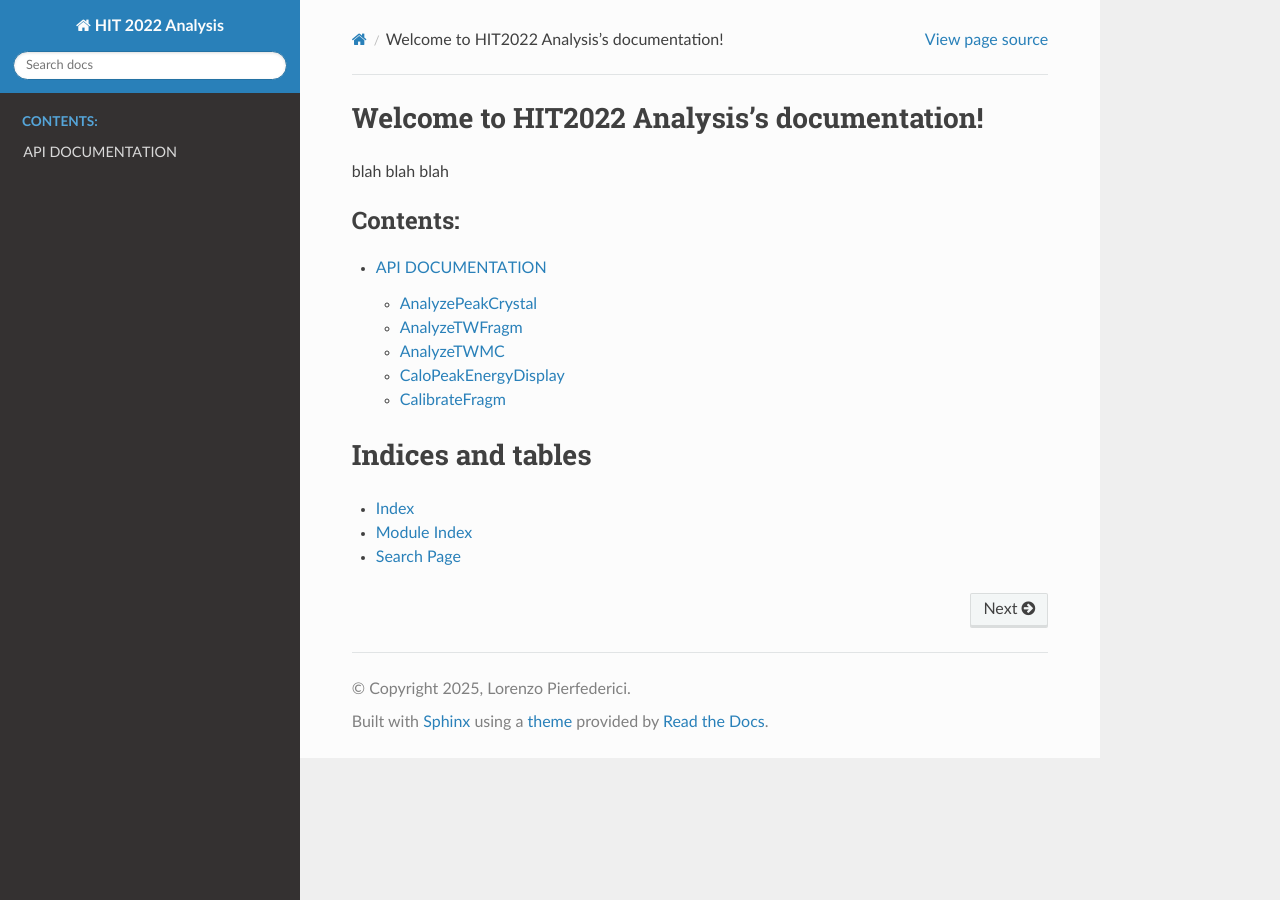
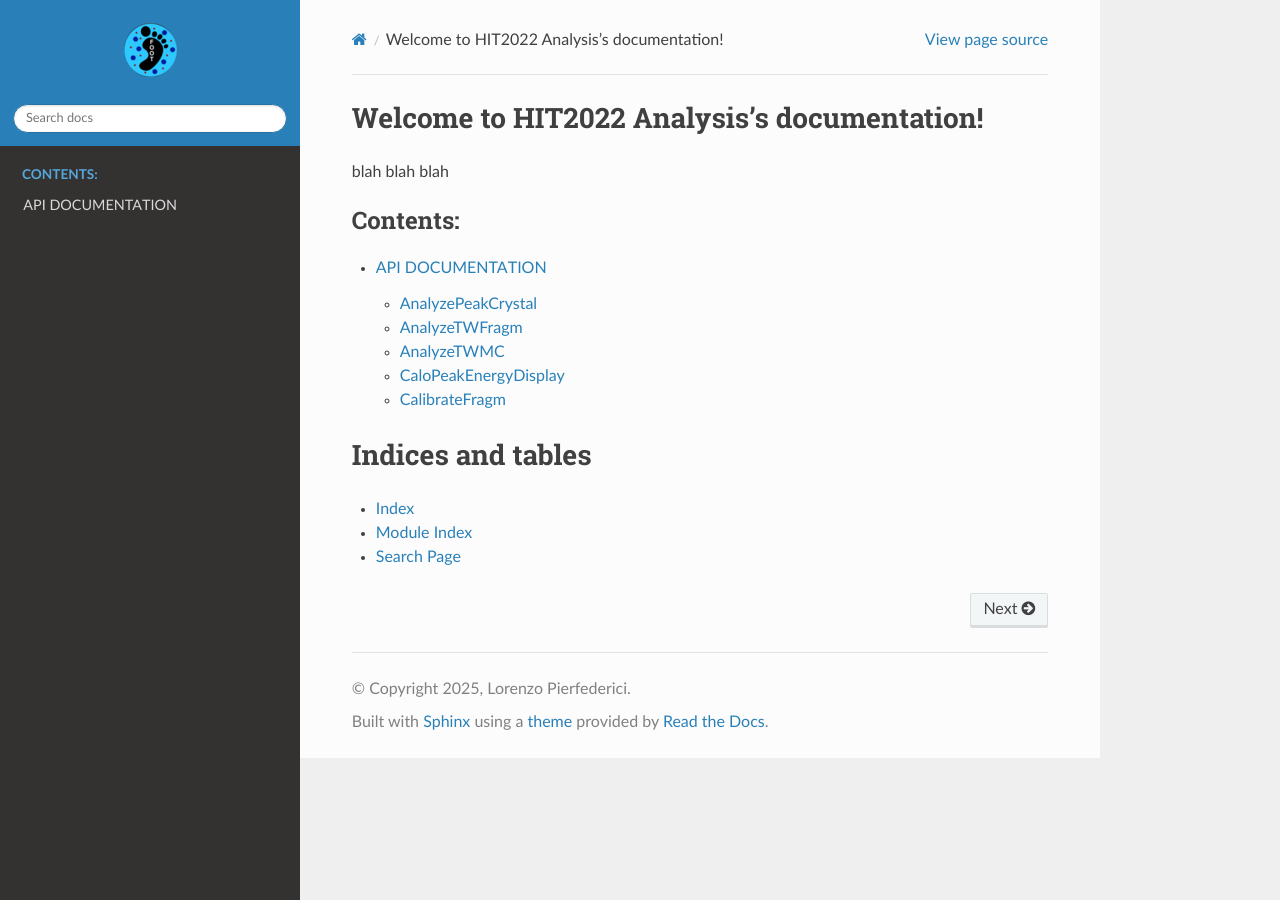
Before and after one commit to LorenzoPierfederici98/HIT2022_Analysis_Macros, a Sphinx documentation site: the page built from docs/sphinx/index.rst, in a window 1280 px wide. Built offline with Sphinx 7.4.7 and the Read the Docs theme 3.1.0, drawn with Linux system fonts in a browser that asks for light colours.

Commit message:
Update conf.py
added sphinx logo

```diff
--- a/docs/sphinx/conf.py
+++ b/docs/sphinx/conf.py
@@ -38,6 +38,11 @@ breathe_default_project = "HIT 2022 Analysis"
 templates_path = ['_templates']
 exclude_patterns = ['_build', 'Thumbs.db', '.DS_Store']
 
+html_logo = "../FOOT_logo.png"
+html_theme_options = {
+    'logo_only': True,
+    'display_version': False,
+}
 
 
 # -- Options for HTML output -------------------------------------------------
```
